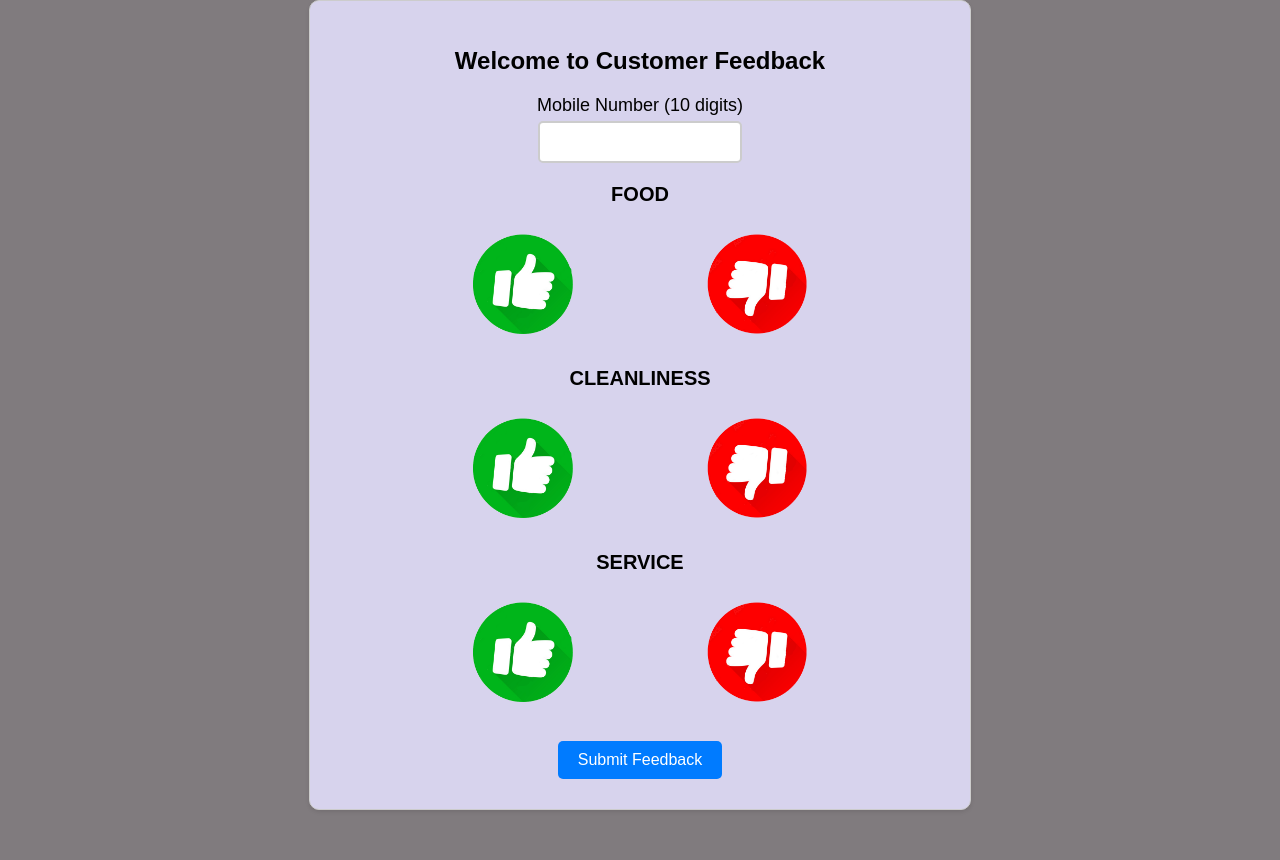
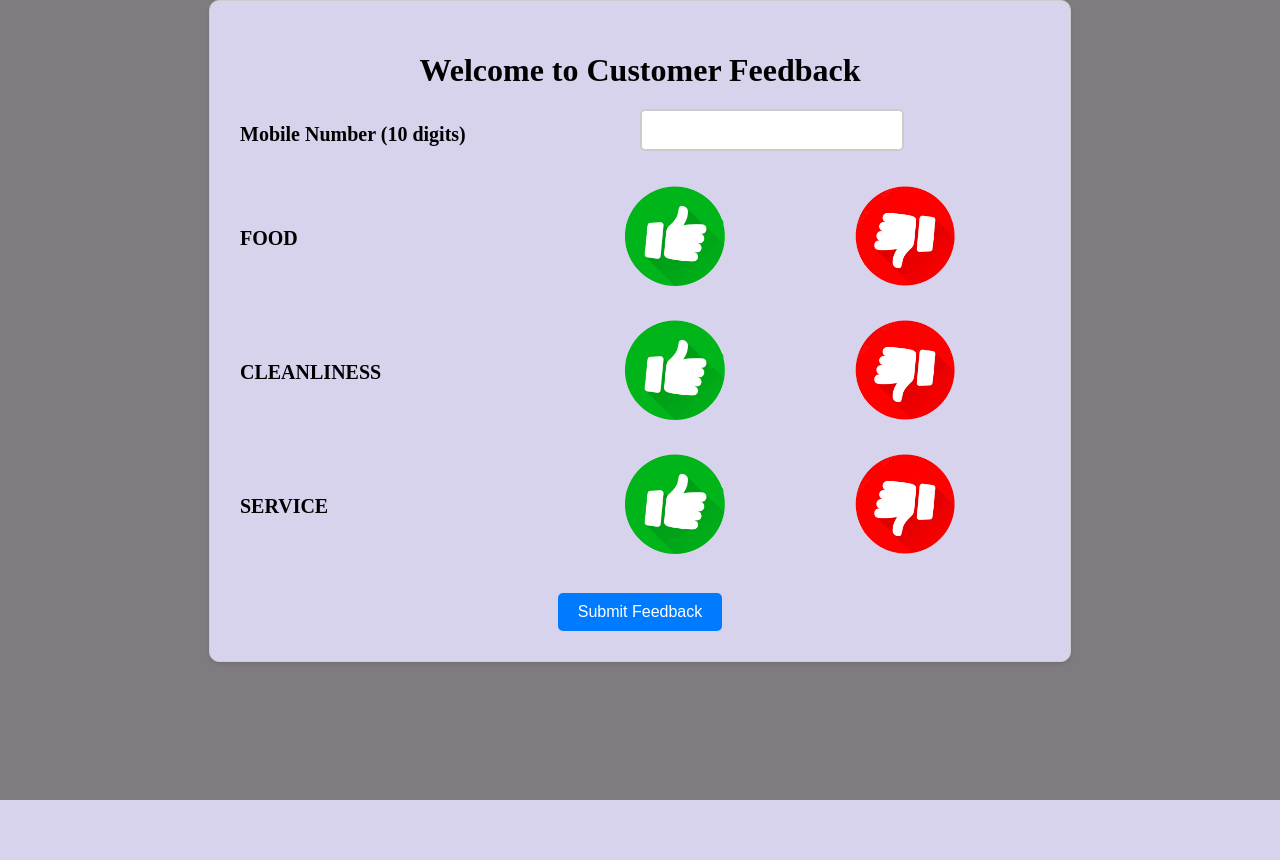
Before and after one commit to parthmpatel1110/kiosk_application, a Flask app: page / in a window 1280 px wide. After the commit the page ends 800 px from the top, so only its background shows below. Run offline with Flask 3, Linux system fonts and the light colour scheme.

Commit message:
horizontal layout
Font changed to times new roman, horizontal layout

```diff
--- a/templates/index.html
+++ b/templates/index.html
@@ -10,6 +10,7 @@
             font-family: Arial, sans-serif;
             margin-bottom: 50px;
             background-color: #807b7e; /* Replace with your desired background color */
+            font-family: 'Times New Roman';
         }
         /* Style the label elements as radio buttons */
         .radio-label {
@@ -20,6 +21,7 @@
             padding: 5px;
             border-radius: 5px;
             width: 200px;
+            margin-right: 10px; /* Add spacing between elements */
         }
 
         .radio-label img {
@@ -50,7 +52,7 @@
 
         .form-container {
             text-align: center;
-            max-width: 600px;
+            max-width: 800px;
             margin: 0 auto;
             padding: 30px;
             border: 1px solid #ccc;
@@ -61,30 +63,39 @@
 
         /* Style headings */
         .title {
-            font-size: 24px;
+            font-size: 32px;
             margin-bottom: 20px;
         }
 
 
         h1 {
             font-size: 20px; /* Adjust the size as needed */
+
         }
 
-        .radio-group h2 {
-            font-size: 18px;
-            margin-bottom: 10px;
+        .radio-group {
+            display: flex;
+            align-items: center; /* Align items vertically in the center */
+        }
+
+        .radio-group h1 {
+            width: 40%;
+            text-align: left;
+            font-family: 'Times New Roman';
         }
 
         /* Style input container */
         .input-container {
+            display: flex;
+            align-items: center; /* Align items vertically in the center */
             text-align: center;
             margin-bottom: 20px;
         }
 
-        .input-container label {
-            display: block;
-            font-size: 18px;
+        .input-container h1 {
+            text-align: left;
             margin-bottom: 5px;
+            width: 50%;
         }
 
         .input-container input {
@@ -98,7 +109,7 @@
 
         .error-message {
             color: red;
-            font-size: 14px;
+            font-size: 16px;
             margin-top: 5px;
         }
 
@@ -202,7 +213,7 @@
             event.preventDefault();
         });
 
-        setInterval(autoSubmit, 8000); // Check every 2 seconds
+        setInterval(autoSubmit, 5000); // Check every 2 seconds
     };
 
 
@@ -213,12 +224,12 @@
         <h1 class="title">Welcome to Customer Feedback</h1>
         <form id="feedback-form" action="/submit_feedback" method="post">
             <div class="input-container">
-                <label for="mobile_number">Mobile Number (10 digits)</label>
+                <h1 for="mobile_number">Mobile Number (10 digits)</h1>
                 <input type="text" id="mobile_number" name="mobile_number" pattern="[0-9]{10}" title="Please enter a 10-digit mobile number" required autocomplete="off">
-                <p class="error-message" id="error-message"></p>
             </div>
+            <p class="error-message" id="error-message"></p>
             <div class="radio-group">
-                <h1>FOOD</h1>
+                <h1 >FOOD  </h1>
                 <label class="radio-label">
                     <input type="radio" class="radio-input" name="food" value="thumbs_up">
                     <img src="{{ url_for('static', filename='thumbs_up.png') }}" alt="Thumbs Up" >
```
Also changed, not shown: 1 other file.
